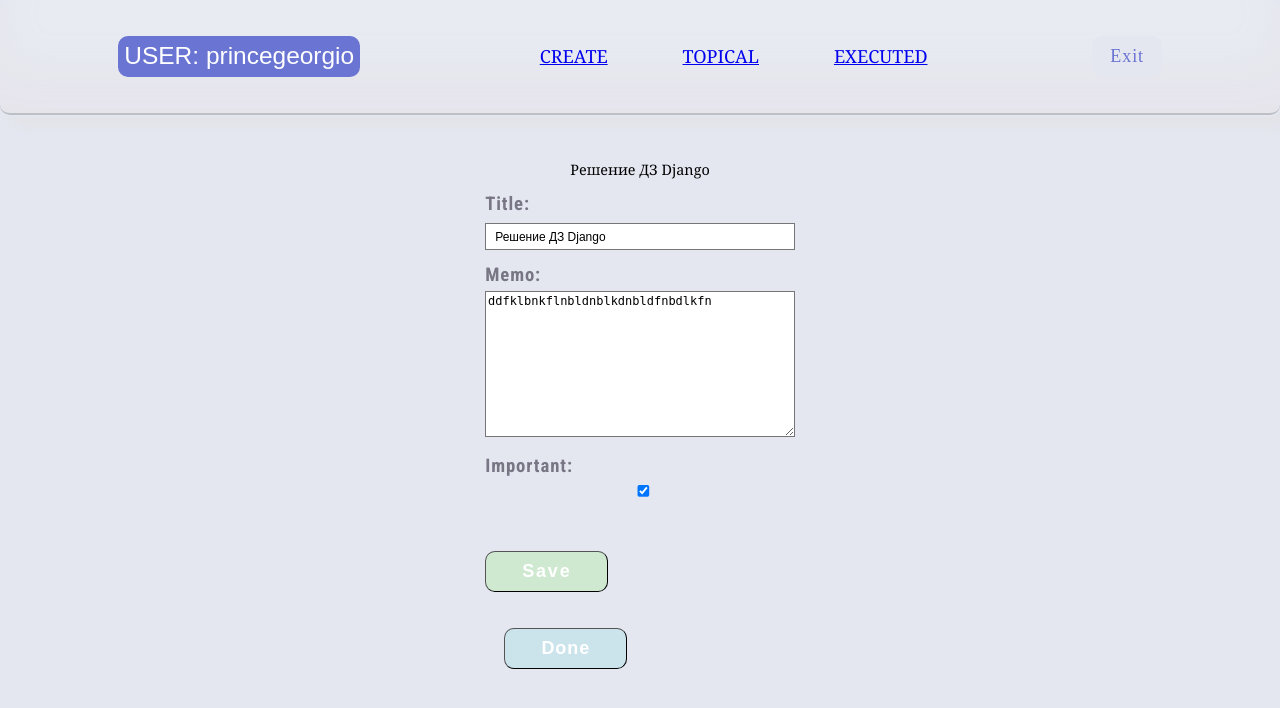
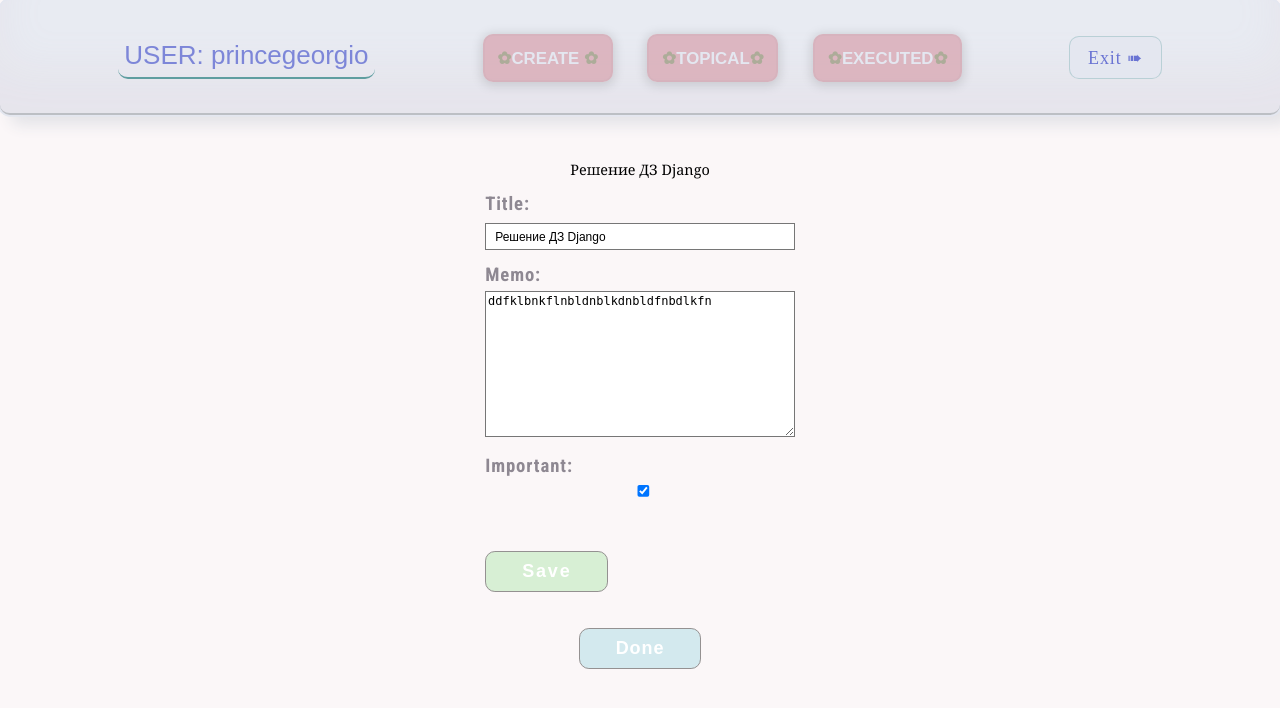
Before and after one commit to MrGeorge8/DjangoLearnPortofolioPython327, a Django app: page /todo/todo/1 in a window 1280 px wide. Shown: the top 708 px of the page. Run offline with Django 5.2, Linux system fonts and the light colour scheme; a user stored in the database is signed in; data comes from the database, SQL or seed files in the repository; both versions use the stored data as it was after the commit; some web fonts are replaced.

Commit message:
updatetodoapp

```diff
--- a/todo/static/css/td_style.css
+++ b/todo/static/css/td_style.css
@@ -1,7 +1,7 @@
 @import url('https://fonts.googleapis.com/css2?family=Bitter:ital,wght@0,100;0,200;0,300;0,400;0,500;0,600;0,700;0,800;0,900;1,100;1,200;1,300;1,400;1,500;1,600;1,700;1,800;1,900&family=Black+Ops+One&family=Roboto+Condensed:ital,wght@0,100;0,200;0,300;0,400;0,500;0,600;0,700;0,800;0,900;1,100;1,200;1,300;1,400;1,500;1,600;1,700;1,800;1,900&family=Rubik+Bubbles&family=Rubik+Moonrocks&display=swap');
 
 body{
-    background-color: rgb(228, 231, 240);
+    background-color: rgba(219, 177, 188, 0.1);
     padding: 0;
     margin: 0;
     font-family: Georgia, serif;
@@ -34,19 +34,19 @@ ul{
 .menu ul{
     display: flex;
     justify-content: space-between;
-    align-items: center;
-    font-size: 20px;
+    align-items: baseline;
+    font-size: 17px;
 }
 
 .menu .logo{
-    margin-right: 10%;
-    color: rgb(255, 255, 255);
-    background-color: #6a74d3;
+    margin-right: 7%;
+    color: rgba(106, 116, 211, 0.85);
     padding: 7px;
-    font-size: 1.7rem;
+    font-size: 1.7em;
     border-radius: 11px;
     white-space: nowrap;
     font-family: 'Rubik Bubbles', sans-serif;
+    border-bottom: 3px solid cadetblue;
 }
 
 .menu .main-menu{
@@ -54,13 +54,15 @@ ul{
     font-weight: bold;
     text-decoration: none;
     font-family: 'Rubik Bubbles', sans-serif;
-    background-color: rgb(219, 177, 188);
-    padding: 11px;
-    margin-left: 11px;
+    background-color: rgba(219, 177, 188, 0.9);
+    box-shadow: 0 2px 12px 2px rgba(0, 0, 0, 0.13);
+    font-size: 1.1em;
+    padding: 14px;
+    margin-left: 20px;
+    white-space: nowrap;
     border-radius: 11px;
-    border: 3px solid rgba(94, 152, 89, 0.18);
+    border: 3px solid rgba(132, 134, 132, 0.06);
     transition: background-color ease-in-out 0.4s, box-shadow ease-in-out 0.4s;
-    box-shadow: 0 0 0 0 rgba(0, 0, 0, 0);
 }
 
 .menu .main-menu:hover{
@@ -115,6 +117,7 @@ button{
     border-radius: 6px;
     margin-top: 40px;
     font-size: 20px;
+    border: 1px solid #949191;
     cursor: pointer;
 }
 
@@ -130,24 +133,25 @@ input{
 }
 
 .bg{
-    box-shadow: 0 2px 12px 2px rgba(0, 0, 0, 0.13);
+    box-shadow: 0 2px 12px 2px rgba(220, 187, 196, 0.73);
+    border: 3px solid rgba(115, 118, 118, 0.08);
     padding: 100px;
-    border: 1px solid #c4c9ce;
     border-radius: 6px;
-    background-color: rgba(219, 177, 188, 0.34);
+    background-color: rgb(232, 234, 241);
 }
 
 .top{
     padding: 11px 20px;
     margin-top: 0;
-    border: none;
     color: #6a74d3;
+    white-space: nowrap;
     background-color: #e4e7f0;
     font-family: 'Rubik Bubbles', serif;
     letter-spacing: 1px;
     margin-left: 100px;
     border-radius: 11px;
     transition: background-color linear 0.3s, color linear 0.3s;
+    border: 2px solid rgba(95, 158, 160, 0.32);
 }
 
 .top:hover{
@@ -174,8 +184,6 @@ label {
 }
 
 .btn_good{
-    margin-right: 165px;
-    display: block;
     background-color: rgba(192, 226, 234, 0.66);
     color: white;
     border-radius: 11px;
@@ -194,7 +202,7 @@ h1{
 }
 
 label{
-     color: rgba(8, 1, 23, 0.49);
+     color: rgba(8, 1, 23, 0.45);
      font-size: 1.3rem;
      font-family: 'Roboto Condensed', sans-serif;
      letter-spacing: 1px;
--- a/todo/templates/todo/completed.html
+++ b/todo/templates/todo/completed.html
@@ -2,7 +2,7 @@
 
 {% block content %}
 
-<h1>Executed Tasks</h1>
+<h1><span class="flower">&#11015</span>  Executed Tasks <span class="flower">&#11015</span></h1>
 <ul>
     {% for todo in todos  %}
     <li>
--- a/todo/templates/todo/createtodos.html
+++ b/todo/templates/todo/createtodos.html
@@ -2,7 +2,7 @@
 
 {% block content %}
 
-<h1>Create a task </h1>
+<h1><span class="flower">&#10047;</span> Create a task <span class="flower">&#10047;</span></h1>
 <h2>{{ error }}</h2>
 <form method="post" class="bg">
     {% csrf_token %}
--- a/todo/templates/todo/currenttodos.html
+++ b/todo/templates/todo/currenttodos.html
@@ -2,7 +2,7 @@
 
 {% block content %}
 
-<h1>Tasks</h1>
+<h1><span class="flower">&#11015</span> Tasks <span class="flower">&#11015</span></h1>
 <ul>
     {% for todo in todos  %}
     <li>
--- a/todo/templates/todo/home.html
+++ b/todo/templates/todo/home.html
@@ -12,12 +12,12 @@
     {% if user.is_authenticated %}
         <ul>
             <li class="logo">USER: {{ user.username }}</li>
-            <li> <a href="{% url 'createtodos' %}">CREATE</a> </li>
-            <li> <a href="{% url 'currenttodos' %}">TOPICAL</a> </li>
-            <li> <a href="{% url 'completed' %}">EXECUTED</a> </li>
+            <li> <a class="main-menu" href="{% url 'createtodos' %}"><span class="flower">&#10047;</span>CREATE<span class="flower"> &#10047;</span></a></li>
+            <li> <a class="main-menu" href="{% url 'currenttodos' %}"><span class="flower">&#10047;</span>TOPICAL<span class="flower">&#10047;</span></a></li>
+            <li> <a class="main-menu" href="{% url 'completed' %}"><span class="flower">&#10047;</span>EXECUTED<span class="flower">&#10047;</span> </a></li>
             <li><form action="{% url 'logoutuser' %}" method="post">
                 {% csrf_token %}
-                <button class="top">Exit</button>
+                <button class="top">Exit &#10144;</button>
                 </form>
             </li>
 
@@ -36,7 +36,7 @@
 <div class="content">
   <div class="wrap">
     {% block content %}
-
+   <h1>Hello</h1>
     {% endblock %}
   </div>
 </div>
--- a/todo/templates/todo/signupuser.html
+++ b/todo/templates/todo/signupuser.html
@@ -2,7 +2,7 @@
 
 {% block content %}
 
-<h1><span class="flower">&#11015</span>Registration <span class="flower">&#11015</span></h1>
+<h1><span class="flower">&#11015</span> Registration <span class="flower">&#11015</span></h1>
 <h2>{{ error }}</h2>
 <form method="post" class="register">
     {% csrf_token %}
--- a/todo/templates/todo/viewtodo.html
+++ b/todo/templates/todo/viewtodo.html
@@ -12,7 +12,6 @@
 <form action="{% url 'completetodo' todo.id %}" method="POST">
     {% csrf_token %}
     <button class="btn_good">Done</button>
-
 </form>
 
 {% endblock %}
```
Also changed, not shown: other parts of todo/static/css/td_style.css (+19 -5 lines), skills/static/css/style.css (+13 -16 lines), db.sqlite3.
